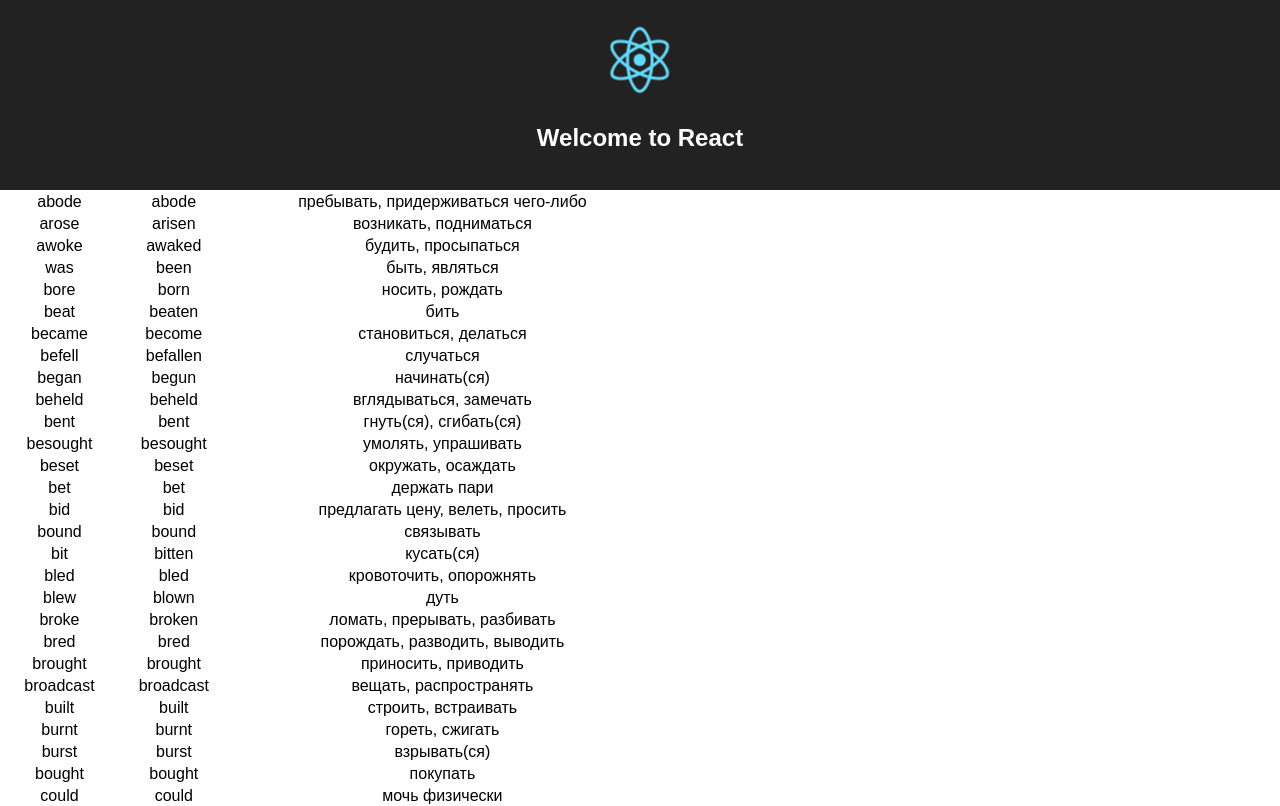
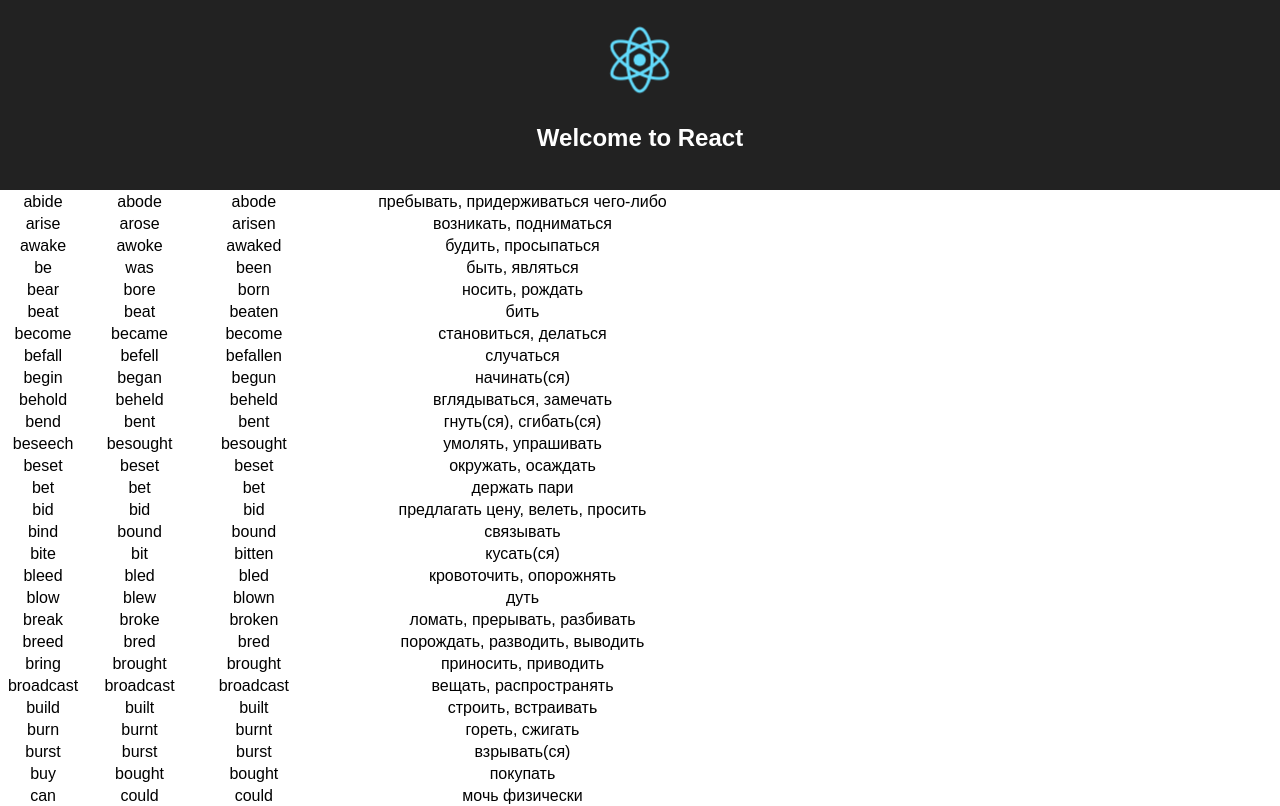
Before and after one commit to korsunowk/korsunowk.github.io, a React (Create React App) app in the folder front/: page / in a window 1280 px wide. Shown: the top 806 px of the page. Built offline with nearby package versions, Linux system fonts and the light colour scheme.

Commit message:
Fix table row with infinitive

```diff
--- a/front/src/components/one.js
+++ b/front/src/components/one.js
@@ -4,7 +4,7 @@ export default class One extends React.Component {
     render () {
         return (
             <tr>
-                <td>{this.props.infinitiv}</td>
+                <td>{this.props.infinitive}</td>
                 <td>{this.props.past_simple}</td>
                 <td>{this.props.perfect}</td>
                 <td>{this.props.russian}</td>
```
